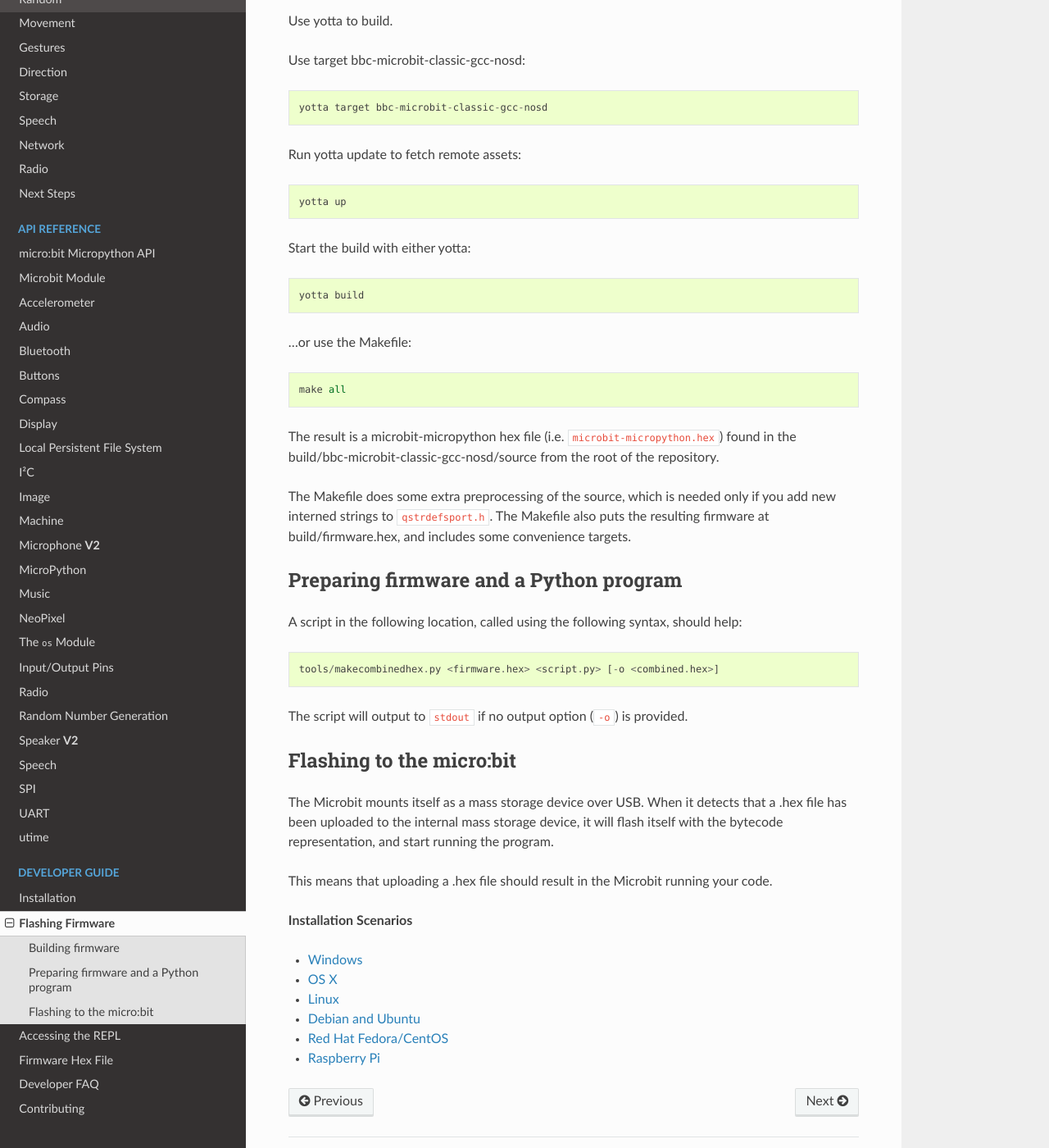
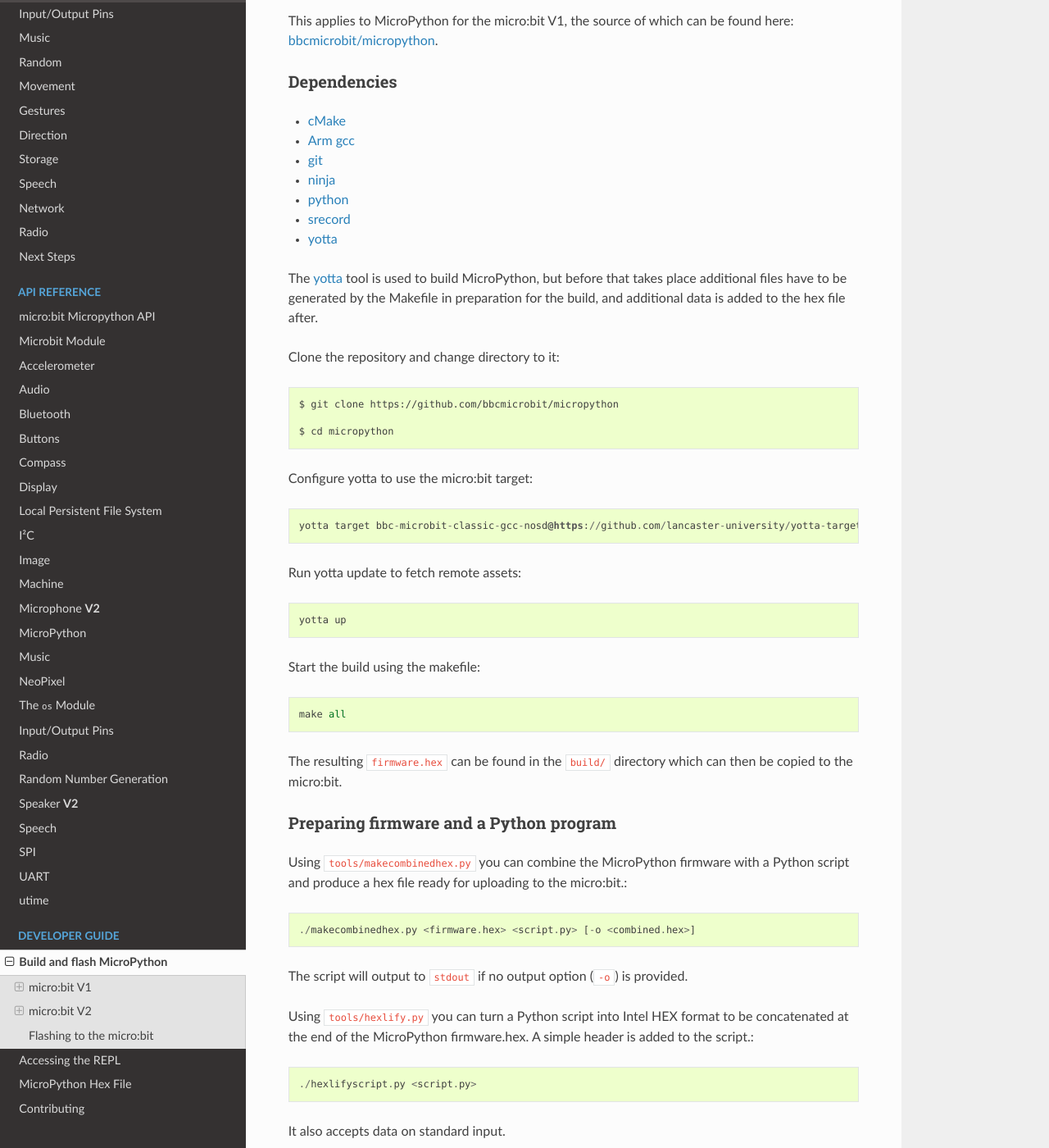
Before and after one commit to bbcmicrobit/micropython, a Sphinx documentation site: the page built from docs/devguide/flashfirmware.rst, in a window 1280 px wide and 1400 px high, scrolled down 202 px. Shown: the whole window at 82% size. Built offline with Sphinx 7.4.7 and the Read the Docs theme 2.0.0, drawn with Linux system fonts in a browser that asks for light colours; pages that are not in the unit, such as notebooks, are missing from menus; some of the changed text lies outside the part shown.

Commit message:
docs: dev guide updates (#711)
Completes and merges build and flash pages.
Adds V2 info.
Removes outdated FAQ page.
Adds WebUSB info to REPL page.

Rebase update: Keeps and updates the flashing paragraph in
flashfirmware page.

```diff
--- a/docs/devguide/flashfirmware.rst
+++ b/docs/devguide/flashfirmware.rst
@@ -1,65 +1,116 @@
 .. _flashfirmware:
 
-=================
-Flashing Firmware
-=================
+===========================
+Build and flash MicroPython
+===========================
 
-Building firmware
------------------
-Use yotta to build.
+micro:bit V1
+============
 
-Use target bbc-microbit-classic-gcc-nosd::
+This applies to MicroPython for the micro:bit V1, the source of which can be
+found here: `bbcmicrobit/micropython <https://github.com/bbcmicrobit/micropython>`_.
 
-  yotta target bbc-microbit-classic-gcc-nosd
+Dependencies
+------------
+- `cMake <https://cmake.org/>`_
+- `Arm gcc <https://developer.arm.com/tools-and-software/open-source-software/developer-tools/gnu-toolchain/gnu-rm/downloads>`_
+- `git <https://git-scm.com/>`_
+- `ninja <https://ninja-build.org/>`_
+- `python <https://www.python.org/downloads/>`_
+- `srecord <http://srecord.sourceforge.net/>`_
+- `yotta <http://docs.yottabuild.org//>`_
+
+The `yotta
+<http://docs.yottabuild.org//>`_ tool is used to build MicroPython, but before
+that takes place additional files have to be generated by the Makefile in
+preparation for the build, and additional data is added to the hex file after.
+
+Clone the repository and change directory to it::
+
+  $ git clone https://github.com/bbcmicrobit/micropython
+
+  $ cd micropython
+
+Configure yotta to use the micro:bit target::
+
+  yotta target bbc-microbit-classic-gcc-nosd@https://github.com/lancaster-university/yotta-target-bbc-microbit-classic-gcc-nosd
 
 Run yotta update to fetch remote assets::
 
   yotta up
 
-Start the build with either yotta::
-
-  yotta build
-
-...or use the Makefile::
+Start the build using the makefile::
 
   make all
 
-The result is a microbit-micropython hex file (i.e. ``microbit-micropython.hex``)
-found in the build/bbc-microbit-classic-gcc-nosd/source from the root of the
-repository.
-
-The Makefile does some extra preprocessing of the source, which is needed only
-if you add new interned strings to ``qstrdefsport.h``. The Makefile also puts
-the resulting firmware at build/firmware.hex, and includes some convenience
-targets.
+The resulting ``firmware.hex`` can be found in the ``build/``
+directory which can then be copied to the micro:bit.
 
 Preparing firmware and a Python program
 ---------------------------------------
 
-A script in the following location, called using the following syntax, should
-help::
+Using ``tools/makecombinedhex.py`` you can combine the MicroPython firmware
+with a Python script and produce a hex file ready for uploading to the
+micro:bit.::
 
-  tools/makecombinedhex.py <firmware.hex> <script.py> [-o <combined.hex>]
+  ./makecombinedhex.py <firmware.hex> <script.py> [-o <combined.hex>]
 
 The script will output to ``stdout`` if no output option (``-o``) is provided.
 
-Flashing to the micro:bit
--------------------------
+Using ``tools/hexlify.py`` you can turn a Python script into Intel HEX format
+to be concatenated at the end of the MicroPython firmware.hex.  A simple header
+is added to the script.::
 
-The Microbit mounts itself as a mass storage device over USB.  When it detects
-that a .hex file has been uploaded to the internal mass storage device, it will
-flash itself with the bytecode representation, and start running the program.
+  ./hexlifyscript.py <script.py>
 
-This means that uploading a .hex file should result in the Microbit running your
-code.
+It also accepts data on standard input.
 
 
+micro:bit V2
+============
 
-**Installation Scenarios**
+This applies to MicroPython for the micro:bit V2, the source of which can be
+found here: `microbit-foundation/micropython-microbit-v2 <https://github.com/microbit-foundation/micropython-microbit-v2>`_.
 
-* :ref:`Windows <microbit-windows>`
-* :ref:`OS X <microbit-osx>`
-* :ref:`Linux <microbit-linux>`
-* :ref:`Debian and Ubuntu <microbit-debian-ubuntu>`
-* :ref:`Red Hat Fedora/CentOS <microbit-redhat>`
-* :ref:`Raspberry Pi <microbit-rpi>`
+The repository also contains a history of
+`MicroPython firmware builds <https://github.com/microbit-foundation/micropython-microbit-v2/actions>`_.
+
+Dependencies
+------------
+
+- `Arm gcc <https://developer.arm.com/tools-and-software/open-source-software/developer-tools/gnu-toolchain/gnu-rm/downloads>`_
+- `gcc <http://gcc.gnu.org/install/>`_
+- `cMake <https://cmake.org/>`_
+- `git <https://git-scm.com/>`_
+- `ninja <https://ninja-build.org/>`_
+- `python <https://www.python.org/downloads/>`_
+
+Clone the repository and change directory to it::
+
+    $ git clone https://github.com/microbit-foundation/micropython-microbit-v2
+    $ cd micropython-microbit-v2
+
+Update the submodules::
+
+    $ git submodule update --init
+
+Then build the MicroPython cross-compiler::
+
+    $ make -C lib/micropython/mpy-cross
+
+After setting up, go to the src/ directory and build::
+
+    $ cd src
+
+    $ make
+
+The resulting firmware will be ``MICROBIT.hex`` in the ``src/``
+directory which can be copied to the micro:bit.
+
+
+Flashing to the micro:bit
+=========================
+
+The micro:bit mounts itself as a USB mass storage device named ``MICROBIT``.
+When it detects that a .hex file has been copied to the USB drive, it will
+flash itself, and start running the program.
```
Also changed, not shown: docs/devguide/devfaq.rst (deleted, +0 -13 lines), docs/devguide/hexformat.rst (+9 -17 lines), docs/devguide/installation.rst (deleted, +0 -118 lines), docs/devguide/repl.rst (+20 -3 lines).
